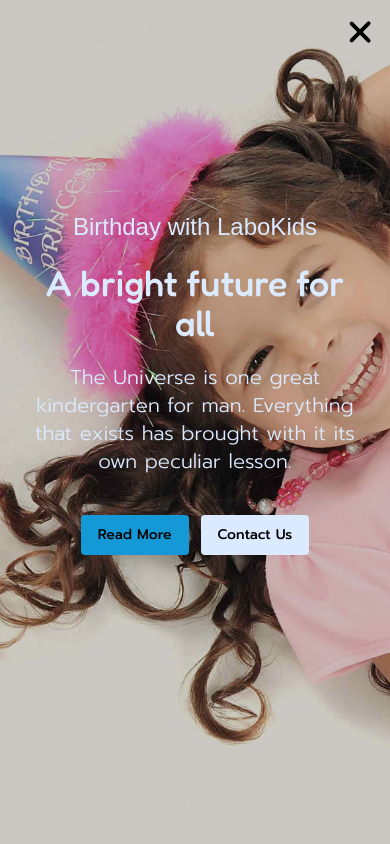
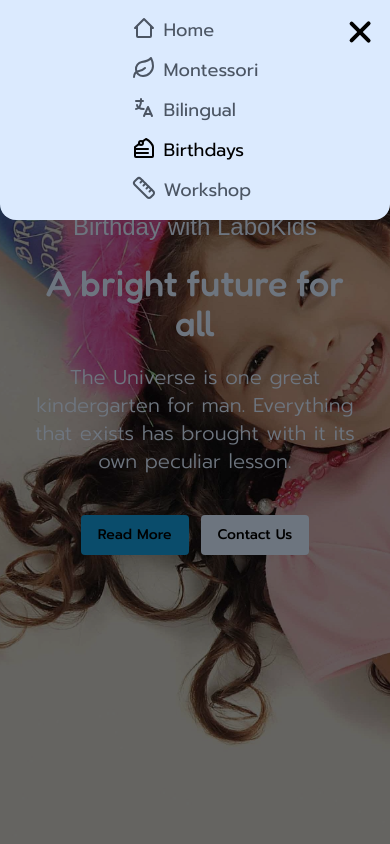
Before and after one commit to exelimpichment/labokids, a Next.js app: page /party in a window 390 px wide. Both pictures are taken after a click on the button 356 px from the left and 32 px from the top of the page. Shown: the top 844 px of the page. Built offline with nearby package versions, Linux system fonts and the light colour scheme; a web font is replaced by a local one.

Commit message:
Revert "hero image animation bug fix"

```diff
--- a/src/app/common/backdrop.tsx
+++ b/src/app/common/backdrop.tsx
@@ -1,6 +1,6 @@
 'use client';
 
-import { m, AnimatePresence } from 'framer-motion';
+import { motion, AnimatePresence } from 'framer-motion';
 import { useGlobalContext } from '../context/globalContext';
 
 const Backdrop = () => {
@@ -9,12 +9,12 @@
   return (
     <AnimatePresence>
       {burgerMenuOpen && (
-        <m.div
+        <motion.div
           className="fixed left-0 top-0 z-0 h-screen w-screen bg-black"
           initial={{ opacity: 0 }}
           animate={{ opacity: 0.5 }}
           exit={{ opacity: 0 }}
-        ></m.div>
+        ></motion.div>
       )}
     </AnimatePresence>
   );
--- a/src/app/navbar/hamburgerMenu/slidingDownNavigationMenu.tsx
+++ b/src/app/navbar/hamburgerMenu/slidingDownNavigationMenu.tsx
@@ -1,7 +1,7 @@
 'use client';
 
 import { useGlobalContext } from '../../context/globalContext';
-import { m, AnimatePresence } from 'framer-motion';
+import { motion, AnimatePresence } from 'framer-motion';
 import DropdownItemsList from './dropdownItemsList';
 
 const SlidingDownNavigationMenu = () => {
@@ -9,7 +9,7 @@
   return (
     <AnimatePresence mode={'sync'}>
       {burgerMenuOpen && (
-        <m.div
+        <motion.div
           className=" absolute left-0 top-0 z-10 flex  w-full flex-col items-center rounded-bl-2xl rounded-br-2xl bg-blue-100 p-4 lg:hidden"
           initial={{ y: -250, opacity: 0 }}
           animate={{ y: 0, opacity: 1 }}
@@ -17,7 +17,7 @@
           transition={{ duration: 0.6 }}
         >
           <DropdownItemsList />
-        </m.div>
+        </motion.div>
       )}
     </AnimatePresence>
   );
```
